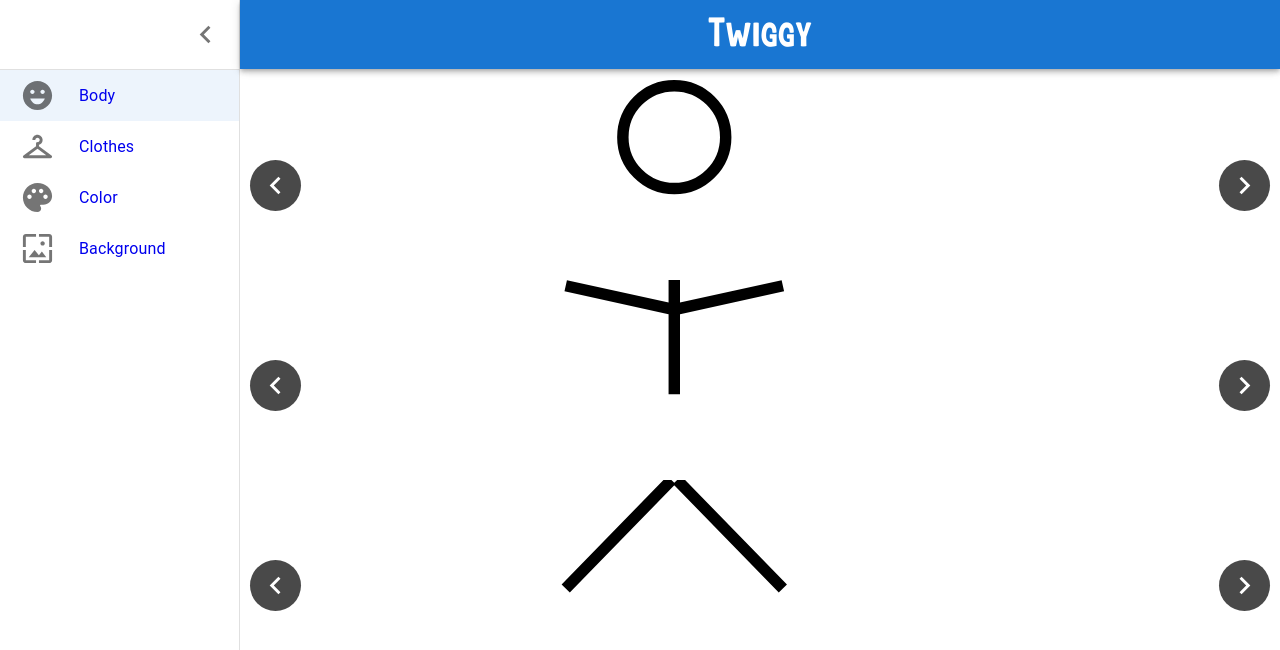
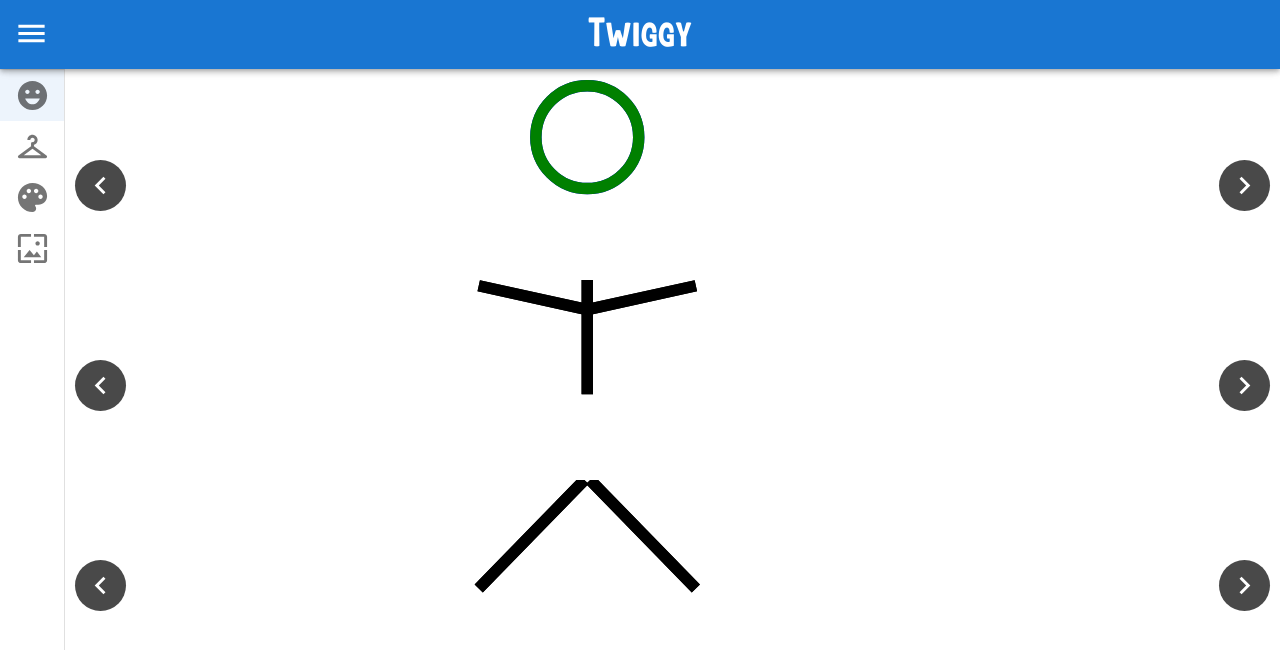
Before and after one commit to s-b-smith/twiggy, a React (Create React App) app in the folder twiggy-app/: page / in a window 1280 px wide. Shown: the top 650 px of the page. Built offline with nearby package versions, Linux system fonts and the light colour scheme.

Commit message:
Finished infrastructure to layer canvases and carousels on top of each other to change different pieces of the avatar. Collapsing nav drawer by default.

```diff
--- a/twiggy-app/src/components/Canvas.tsx
+++ b/twiggy-app/src/components/Canvas.tsx
@@ -8,17 +8,24 @@ export type DrawProps = {
 export type CanvasProps = {
   draw: (drawProps: DrawProps) => void;
   isAnimated?: boolean;
+  zIndex?: number;
 };
 
-const CanvasWrapper = forwardRef<HTMLCanvasElement>(function create(props, ref) {
+const CanvasWrapper = forwardRef<HTMLCanvasElement, CanvasProps>(function create(props, ref) {
   const canvasElement = (<canvas style={{ height: '100%' }} />) as unknown as HTMLCanvasElement;
 
-  return <canvas style={{ height: '100%' }} height={canvasElement.offsetHeight} ref={ref} />;
+  return (
+    <canvas
+      style={{ height: '100%', zIndex: props.zIndex ?? 0 }}
+      height={canvasElement.offsetHeight}
+      ref={ref}
+    />
+  );
 });
 const Canvas = (props: CanvasProps) => {
   const canvasRef = useCanvas(props);
 
-  return <CanvasWrapper ref={canvasRef} />;
+  return <CanvasWrapper ref={canvasRef} {...props} />;
 };
 
 export default Canvas;
--- a/twiggy-app/src/components/EditorContent.tsx
+++ b/twiggy-app/src/components/EditorContent.tsx
@@ -2,15 +2,17 @@ import BackgroundEditor from 'pages/background/BackgroundEditor';
 import BodyEditor from 'pages/body/BodyEditor';
 import ClothesEditor from 'pages/clothes/ClothesEditor';
 import ColorEditor from 'pages/color/ColorEditor';
+import '../styles/overlay.css';
 
+// TODO: Lazy load each editor besides the body editor
 const EditorContent = () => {
   return (
-    <>
+    <div className="overlay-container">
       <BodyEditor />
       <ClothesEditor />
       <ColorEditor />
       <BackgroundEditor />
-    </>
+    </div>
   );
 };
 
--- a/twiggy-app/src/components/TwiggyCarousel.tsx
+++ b/twiggy-app/src/components/TwiggyCarousel.tsx
@@ -5,19 +5,22 @@ interface TwiggyCarouselProps extends CarouselProps {
   isNavDrawerOpen: boolean;
   isEnabled?: boolean;
 }
-const TwiggyCarousel = (props: TwiggyCarouselProps) => (
+const TwiggyCarousel = (props: TwiggyCarouselProps) => {
+  const isEnabled = props.isEnabled === undefined || props.isEnabled;
+
+  return (
     <Carousel
       autoPlay={false}
-    navButtonsAlwaysVisible={props.isEnabled ?? true}
-    navButtonsAlwaysInvisible={!props.isEnabled}
-    swipe={props.isEnabled ?? true}
+      navButtonsAlwaysVisible={isEnabled}
+      navButtonsAlwaysInvisible={!isEnabled}
+      swipe={isEnabled}
       animation="slide"
       duration={500}
       indicators={false}
       height="200px"
-    sx={{ width: props.isNavDrawerOpen ? '100%' : '75%' }}
       {...props}
     />
   );
+};
 
 export default TwiggyCarousel;
--- a/twiggy-app/src/pages/body/BodyEditor.tsx
+++ b/twiggy-app/src/pages/body/BodyEditor.tsx
@@ -10,30 +10,66 @@ import { drawCircleTorso, drawOvalTorso, drawStickTorso } from '../../shapes/tor
 import { drawRoundLegs, drawRoundSkinnyLegs, drawStickLegs } from '../../shapes/legs';
 import { useAppSelector } from 'hooks/react-redux-hooks';
 import { Editors, useIsEditorActive } from 'hooks/active-editor-hooks';
+import '../../styles/overlay.css';
+import { useState } from 'react';
 
 const BodyEditor = () => {
   const { isOpen: isNavDrawerOpen } = useAppSelector(state => state.navBar);
   const isEditorActive = useIsEditorActive(Editors.Body);
+  const [selectedHead, setSelectedHead] = useState(0);
+  const [selectedBody, setSelectedBody] = useState(0);
+  const [selectedLegs, setSelectedLegs] = useState(0);
+
+  const headCanvases = [
+    <Canvas key={'drawCircleHead'} draw={drawCircleHead} />,
+    <Canvas key={'drawOvalVerticalHead'} draw={drawOvalVerticalHead} />,
+    <Canvas key={'drawOvalHorizontalHead'} draw={drawOvalHorizontalHead} />,
+    <Canvas key={'drawSquareHead'} draw={drawSquareHead} />
+  ];
+  const bodyCanvases = [
+    <Canvas key={'drawStickTorso'} draw={drawStickTorso} />,
+    <Canvas key={'drawOvalTorso'} draw={drawOvalTorso} />,
+    <Canvas key={'drawCircleTorso'} draw={drawCircleTorso} />
+  ];
+  const legsCanvases = [
+    <Canvas key={'drawStickLegs'} draw={drawStickLegs} />,
+    <Canvas key={'drawRoundLegs'} draw={drawRoundLegs} />,
+    <Canvas key={'drawRoundSkinnyLegs'} draw={drawRoundSkinnyLegs} />
+  ];
 
   return (
-    <>
-      <TwiggyCarousel isNavDrawerOpen={isNavDrawerOpen} isEnabled={isEditorActive}>
-        <Canvas draw={drawCircleHead} />
-        <Canvas draw={drawOvalVerticalHead} />
-        <Canvas draw={drawOvalHorizontalHead} />
-        <Canvas draw={drawSquareHead} />
-      </TwiggyCarousel>
-      <TwiggyCarousel isNavDrawerOpen={isNavDrawerOpen} isEnabled={isEditorActive}>
-        <Canvas draw={drawStickTorso} />
-        <Canvas draw={drawOvalTorso} />
-        <Canvas draw={drawCircleTorso} />
-      </TwiggyCarousel>
-      <TwiggyCarousel isNavDrawerOpen={isNavDrawerOpen} isEnabled={isEditorActive}>
-        <Canvas draw={drawStickLegs} />
-        <Canvas draw={drawRoundLegs} />
-        <Canvas draw={drawRoundSkinnyLegs} />
-      </TwiggyCarousel>
-    </>
+    <div className="overlay-component" style={{ zIndex: 1 }}>
+      <div style={{ visibility: isEditorActive ? 'visible' : 'hidden' }}>
+        <TwiggyCarousel
+          isNavDrawerOpen={isNavDrawerOpen}
+          onChange={(now?: number) => setSelectedHead(now ?? 0)}
+        >
+          {headCanvases}
+        </TwiggyCarousel>
+        <TwiggyCarousel
+          isNavDrawerOpen={isNavDrawerOpen}
+          onChange={(now?: number) => setSelectedBody(now ?? 0)}
+        >
+          {bodyCanvases}
+        </TwiggyCarousel>
+        <TwiggyCarousel
+          isNavDrawerOpen={isNavDrawerOpen}
+          onChange={(now?: number) => setSelectedLegs(now ?? 0)}
+        >
+          {legsCanvases}
+        </TwiggyCarousel>
+      </div>
+      <div
+        className="canvas-overlay"
+        style={{
+          visibility: isEditorActive ? 'hidden' : 'visible'
+        }}
+      >
+        <div style={{ height: '200px' }}>{headCanvases[selectedHead]}</div>
+        <div style={{ height: '200px' }}>{bodyCanvases[selectedBody]}</div>
+        <div style={{ height: '200px' }}>{legsCanvases[selectedLegs]}</div>
+      </div>
+    </div>
   );
 };
 
--- a/twiggy-app/src/pages/clothes/ClothesEditor.tsx
+++ b/twiggy-app/src/pages/clothes/ClothesEditor.tsx
@@ -2,6 +2,10 @@ import Canvas from 'components/Canvas';
 import TwiggyCarousel from 'components/TwiggyCarousel';
 import {
   drawCircleHead,
+  drawColorCircleHead,
+  drawColorOvalHorizontalHead,
+  drawColorOvalVerticalHead,
+  drawColorSquareHead,
   drawOvalHorizontalHead,
   drawOvalVerticalHead,
   drawSquareHead
@@ -9,20 +13,69 @@ import {
 import { drawCircleTorso, drawOvalTorso, drawStickTorso } from '../../shapes/torsos';
 import { drawRoundLegs, drawRoundSkinnyLegs, drawStickLegs } from '../../shapes/legs';
 import { useAppSelector } from 'hooks/react-redux-hooks';
-import { useEffect } from 'react';
 import { Editors, useIsEditorActive } from 'hooks/active-editor-hooks';
+import '../../styles/overlay.css';
+import { useState } from 'react';
 
 const ClothesEditor = () => {
   const { isOpen: isNavDrawerOpen } = useAppSelector(state => state.navBar);
   const isEditorActive = useIsEditorActive(Editors.Clothes);
+  const [selectedHead, setSelectedHead] = useState(0);
+  const [selectedBody, setSelectedBody] = useState(0);
+  const [selectedLegs, setSelectedLegs] = useState(0);
 
-  useEffect(() => {
-    if (isEditorActive) {
-      alert('Not built yet');
-    }
-  }, [isEditorActive]);
+  const headCanvases = [
+    <Canvas key={'drawCircleHead2'} draw={drawColorCircleHead} />,
+    <Canvas key={'drawOvalVerticalHead2'} draw={drawColorOvalVerticalHead} />,
+    <Canvas key={'drawColorOvalHorizontalHead'} draw={drawColorOvalHorizontalHead} />,
+    <Canvas key={'drawSquareHead2'} draw={drawColorSquareHead} />
+  ];
+  const bodyCanvases = [
+    <Canvas key={'drawStickTorso2'} draw={drawStickTorso} />,
+    <Canvas key={'drawOvalTorso2'} draw={drawOvalTorso} />,
+    <Canvas key={'drawCircleTorso2'} draw={drawCircleTorso} />
+  ];
+  const legsCanvases = [
+    <Canvas key={'drawStickLegs2'} draw={drawStickLegs} />,
+    <Canvas key={'drawRoundLegs2'} draw={drawRoundLegs} />,
+    <Canvas key={'drawRoundSkinnyLegs2'} draw={drawRoundSkinnyLegs} />
+  ];
 
-  return <></>;
+  // TODO: Implement. Currently copy of body
+  return (
+    <div className="overlay-component" style={{ zIndex: 2 }}>
+      <div style={{ visibility: isEditorActive ? 'visible' : 'hidden' }}>
+        <TwiggyCarousel
+          isNavDrawerOpen={isNavDrawerOpen}
+          onChange={(now?: number) => setSelectedHead(now ?? 0)}
+        >
+          {headCanvases}
+        </TwiggyCarousel>
+        <TwiggyCarousel
+          isNavDrawerOpen={isNavDrawerOpen}
+          onChange={(now?: number) => setSelectedBody(now ?? 0)}
+        >
+          {bodyCanvases}
+        </TwiggyCarousel>
+        <TwiggyCarousel
+          isNavDrawerOpen={isNavDrawerOpen}
+          onChange={(now?: number) => setSelectedLegs(now ?? 0)}
+        >
+          {legsCanvases}
+        </TwiggyCarousel>
+      </div>
+      <div
+        className="canvas-overlay"
+        style={{
+          visibility: isEditorActive ? 'hidden' : 'visible'
+        }}
+      >
+        <div style={{ height: '200px' }}>{headCanvases[selectedHead]}</div>
+        <div style={{ height: '200px' }}>{bodyCanvases[selectedBody]}</div>
+        <div style={{ height: '200px' }}>{legsCanvases[selectedLegs]}</div>
+      </div>
+    </div>
+  );
 };
 
 export default ClothesEditor;
--- a/twiggy-app/src/shapes/heads.ts
+++ b/twiggy-app/src/shapes/heads.ts
@@ -7,6 +7,18 @@ export const drawCircleHead = (props: DrawProps) => {
   const centerX = ctx.canvas.width / 2;
   const centerY = ctx.canvas.height / 2;
   const radius = ctx.canvas.height / 2 - defaults.offset;
+  ctx.strokeStyle = 'blue';
+  ctx.beginPath();
+  ctx.arc(centerX, centerY, radius, 0, 2 * Math.PI, false);
+  ctx.stroke();
+};
+export const drawColorCircleHead = (props: DrawProps) => {
+  const ctx = setDefaultProps(props.ctx);
+
+  const centerX = ctx.canvas.width / 2;
+  const centerY = ctx.canvas.height / 2;
+  const radius = ctx.canvas.height / 2 - defaults.offset;
+  ctx.strokeStyle = 'green';
   ctx.beginPath();
   ctx.arc(centerX, centerY, radius, 0, 2 * Math.PI, false);
   ctx.stroke();
@@ -19,6 +31,19 @@ export const drawOvalVerticalHead = (props: DrawProps) => {
   const centerY = ctx.canvas.height / 2;
   const radiusY = ctx.canvas.height / 2 - defaults.offset;
   const radiusX = radiusY * (2 / 3);
+  ctx.strokeStyle = 'blue';
+  ctx.beginPath();
+  ctx.ellipse(centerX, centerY, radiusX, radiusY, 0, 0, 2 * Math.PI, false);
+  ctx.stroke();
+};
+export const drawColorOvalVerticalHead = (props: DrawProps) => {
+  const ctx = setDefaultProps(props.ctx);
+
+  const centerX = ctx.canvas.width / 2;
+  const centerY = ctx.canvas.height / 2;
+  const radiusY = ctx.canvas.height / 2 - defaults.offset;
+  const radiusX = radiusY * (2 / 3);
+  ctx.strokeStyle = 'green';
   ctx.beginPath();
   ctx.ellipse(centerX, centerY, radiusX, radiusY, 0, 0, 2 * Math.PI, false);
   ctx.stroke();
@@ -31,6 +56,20 @@ export const drawOvalHorizontalHead = (props: DrawProps) => {
   const centerY = ctx.canvas.height / 2;
   const radiusX = ctx.canvas.height * (2 / 3) - defaults.offset;
   const radiusY = ctx.canvas.height / 2 - defaults.offset;
+  ctx.strokeStyle = 'blue';
+  ctx.beginPath();
+  ctx.ellipse(centerX, centerY, radiusX, radiusY, 0, 0, 2 * Math.PI, false);
+  ctx.stroke();
+};
+
+export const drawColorOvalHorizontalHead = (props: DrawProps) => {
+  const ctx = setDefaultProps(props.ctx);
+
+  const centerX = ctx.canvas.width / 2;
+  const centerY = ctx.canvas.height / 2;
+  const radiusX = ctx.canvas.height * (2 / 3) - defaults.offset;
+  const radiusY = ctx.canvas.height / 2 - defaults.offset;
+  ctx.strokeStyle = 'green';
   ctx.beginPath();
   ctx.ellipse(centerX, centerY, radiusX, radiusY, 0, 0, 2 * Math.PI, false);
   ctx.stroke();
@@ -42,5 +81,15 @@ export const drawSquareHead = (props: DrawProps) => {
   const topLeftX = ctx.canvas.width / 4 + defaults.offset;
   const topLeftY = defaults.offset;
   const sideLength = ctx.canvas.height - defaults.offset;
+  ctx.strokeStyle = 'blue';
   ctx.strokeRect(topLeftX, topLeftY, sideLength, sideLength - defaults.offset);
 };
+export const drawColorSquareHead = (props: DrawProps) => {
+  const ctx = setDefaultProps(props.ctx);
+
+  const topLeftX = ctx.canvas.width / 4 + defaults.offset;
+  const topLeftY = defaults.offset;
+  const sideLength = ctx.canvas.height - defaults.offset;
+  ctx.strokeStyle = 'green';
+  ctx.strokeRect(topLeftX, topLeftY, sideLength, sideLength - defaults.offset);
+};
--- a/twiggy-app/src/store/navBarSlice.ts
+++ b/twiggy-app/src/store/navBarSlice.ts
@@ -5,7 +5,7 @@ interface NavBarState {
 }
 
 const initialState: NavBarState = {
-  isOpen: true
+  isOpen: false
 };
 
 const navBarSlice = createSlice({
--- /dev/null
+++ b/twiggy-app/src/styles/overlay.css
@@ -0,0 +1,25 @@
+.overlay-container {
+  position: relative;
+  width: 100%;
+  height: 100%;
+}
+
+.overlay-component {
+  position: absolute;
+  top: 0;
+  left: 0;
+  width: 100%;
+  height: 100%;
+}
+
+.canvas-overlay {
+  display: flex;
+  flex-direction: column;
+  text-align: center;
+  align-items: center;
+  width: 25%;
+  margin-left: 37.5%;
+  position: absolute;
+  top: 0;
+  left: 0;
+}
```
Lines whose indentation alone changed are shown as unchanged.
